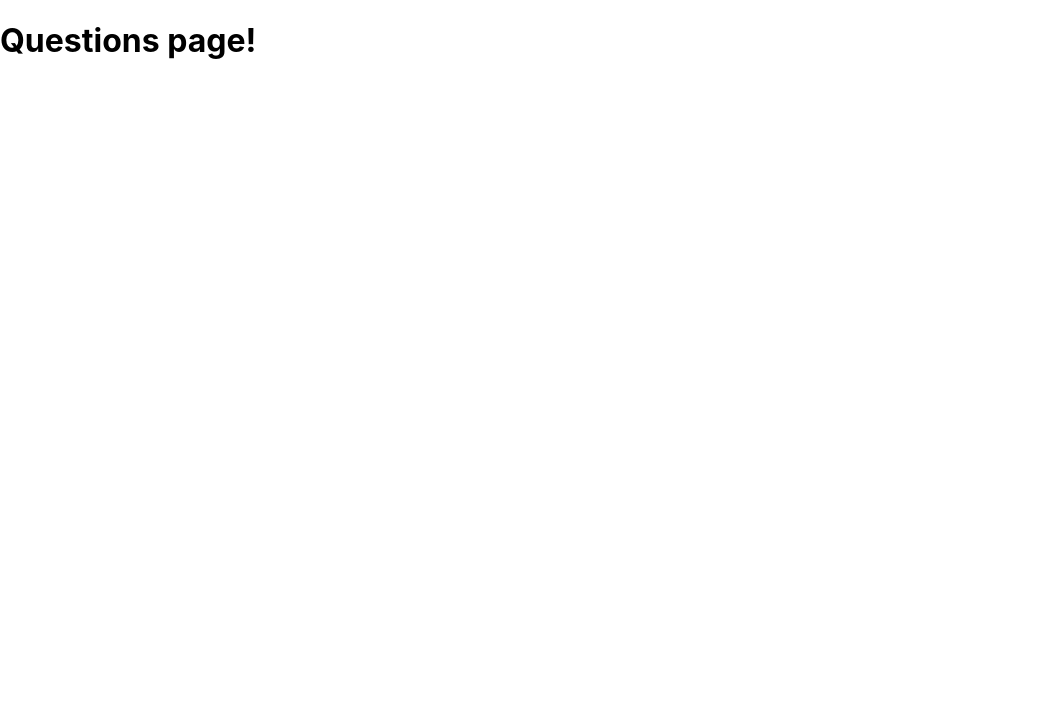
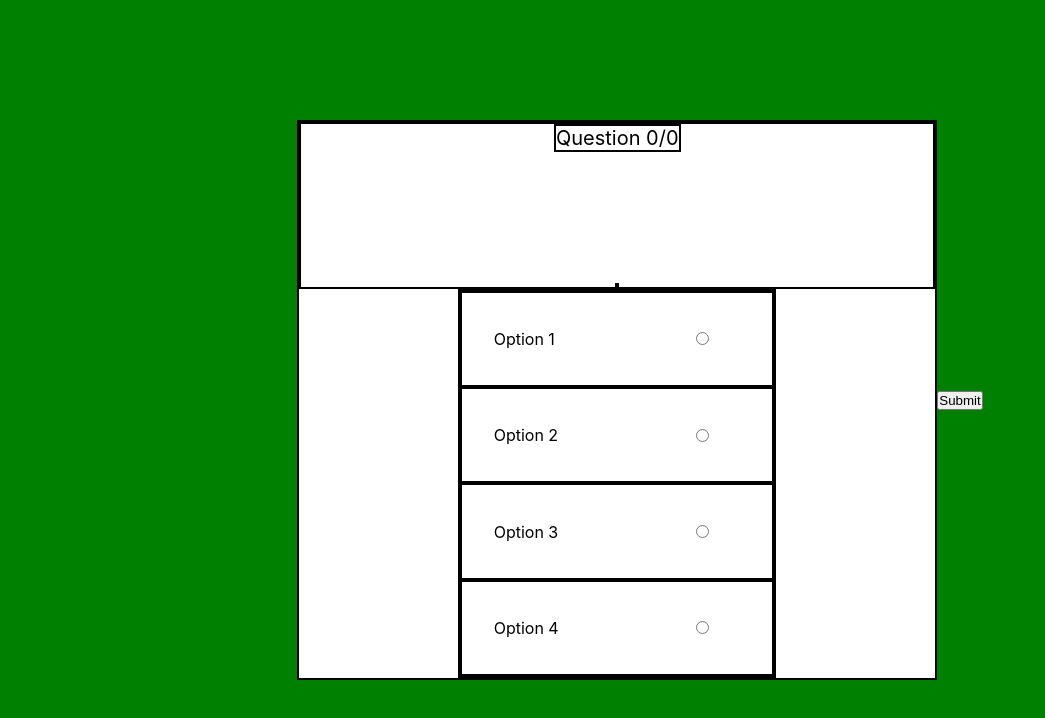
Before and after one commit to Wh1teNinja/codejam-team-tuna, a React (Create React App) app in the folder frontend-app/: page /QuestionsPage in a window 1280 px wide. Shown: the top 718 px of the page, without its empty margins (0-1045 px from the left). Built offline with nearby package versions, Linux system fonts and the light colour scheme; no server answers.

Commit message:
feat(QuestionsPage): added QuestionsPage and QuizComponent

```diff
--- a/frontend-app/src/App.css
+++ b/frontend-app/src/App.css
@@ -0,0 +1,25 @@
+* {
+  margin: 0;
+  padding: 0;
+  box-sizing: border-box;
+}
+
+html {
+  /* 1rem = 10px */
+  font-size: 62.5%;
+  font-family: "Roboto", sans-serif;
+  scroll-behavior: smooth;
+}
+
+body {
+  font-size: 1.6rem;
+}
+
+ul {
+  list-style-type: none;
+}
+
+a {
+  text-decoration: none;
+  color: inherit;
+}
--- /dev/null
+++ b/frontend-app/src/pages/QuestionsPage/QuestionsPage.css
@@ -0,0 +1,8 @@
+.questionsPage {
+  background-color: green;
+  height: 100vh;
+  width: 100vw;
+  display: flex;
+  justify-content: center;
+  align-items: center;
+}
--- a/frontend-app/src/pages/QuestionsPage/QuestionsPage.tsx
+++ b/frontend-app/src/pages/QuestionsPage/QuestionsPage.tsx
@@ -1,7 +1,42 @@
-import React from "react";
+import React, { useCallback, useEffect, useState } from "react";
+import "./QuestionsPage.css";
+import { QuizComponent } from "./QuizComponent";
 
 export const QuestionsPage = (): React.JSX.Element => {
-    return <div>
-        <h1>Questions page!</h1>
+  const [questionsList, setQuestionsList] = useState([]);
+  const [totalQuestions, setTotalQuestions] = useState(0);
+  const [currentQuestion, setCurrentQuestion] = useState(0);
+
+  useEffect(() => {
+    try {
+      const fetchData = async () => {
+        const response = await fetch("https://opentdb.com/api.php?amount=10");
+        const data = await response.json();
+        console.log(data.results);
+
+        setQuestionsList(data?.results);
+      };
+
+      fetchData();
+    } catch (error) {
+      console.log(error);
+    } finally {
+      if (questionsList.length !== 0) {
+        setTotalQuestions(questionsList.length);
+        setCurrentQuestion(1);
+      }
+    }
+  }, []);
+
+  const onSubmitButtonClick = useCallback(() => {}, []);
+
+  return (
+    <div className="questionsPage">
+      <QuizComponent
+        questionData={questionsList[0]}
+        totalQuestions={totalQuestions}
+      />
+      <button onClick={onSubmitButtonClick}>Submit</button>
     </div>
-}
+  );
+};
--- /dev/null
+++ b/frontend-app/src/pages/QuestionsPage/QuizComponent.css
@@ -0,0 +1,46 @@
+.quizComponent {
+  height: 70%;
+  width: 50%;
+  background-color: white;
+  border: 2px solid black;
+}
+
+.questionContainer {
+  border: 2px solid black;
+  height: 30%;
+  text-align: center;
+  display: flex;
+  justify-content: space-between;
+  align-items: center;
+  flex-direction: column;
+}
+
+.questionContainer p:nth-child(1) {
+  border: 2px solid black;
+  font-size: 2rem;
+}
+.questionContainer p:nth-child(2) {
+  border: 2px solid black;
+  font-size: 3.5rem;
+}
+
+.optionsContainer {
+  border: 2px solid black;
+  height: 70%;
+  width: 50%;
+  margin: auto;
+}
+
+.optionContainer {
+  border: 2px solid black;
+  height: 25%;
+  display: flex;
+  justify-content: flex-start;
+  align-items: center;
+  padding-left: 10%;
+  padding-right: 20%;
+}
+
+.optionContainer input {
+  margin-left: auto;
+}
--- /dev/null
+++ b/frontend-app/src/pages/QuestionsPage/QuizComponent.tsx
@@ -0,0 +1,41 @@
+import React, { useEffect, useState } from "react";
+import "./QuizComponent.css";
+
+type QuestionData = {
+  questionData: any;
+  totalQuestions: Number;
+};
+
+export const QuizComponent = ({
+  questionData,
+  totalQuestions,
+}: QuestionData): React.JSX.Element => {
+  console.log(questionData);
+
+  return (
+    <div className="quizComponent">
+      <div className="questionContainer">
+        <p>{`Question ${0}/${totalQuestions}`}</p>
+        <p>{questionData?.question}</p>
+      </div>
+      <div className="optionsContainer">
+        <div className="optionContainer">
+          <label>Option 1</label>
+          <input type="radio" value="option1" />
+        </div>
+        <div className="optionContainer">
+          <label>Option 2</label>
+          <input type="radio" value="option2" />
+        </div>
+        <div className="optionContainer">
+          <label>Option 3</label>
+          <input type="radio" value="option3" />
+        </div>
+        <div className="optionContainer">
+          <label>Option 4</label>
+          <input type="radio" value="option4" />
+        </div>
+      </div>
+    </div>
+  );
+};
```
